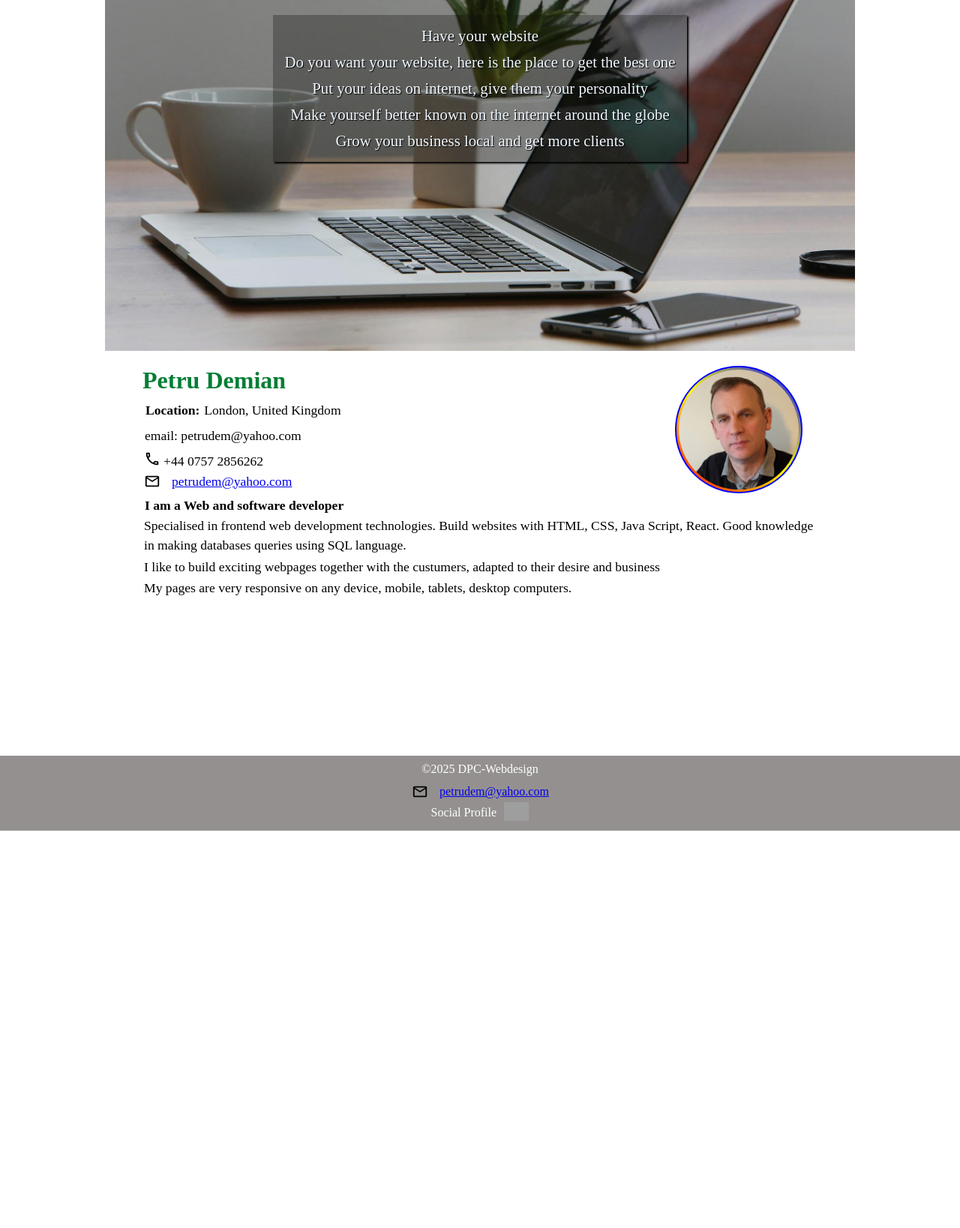
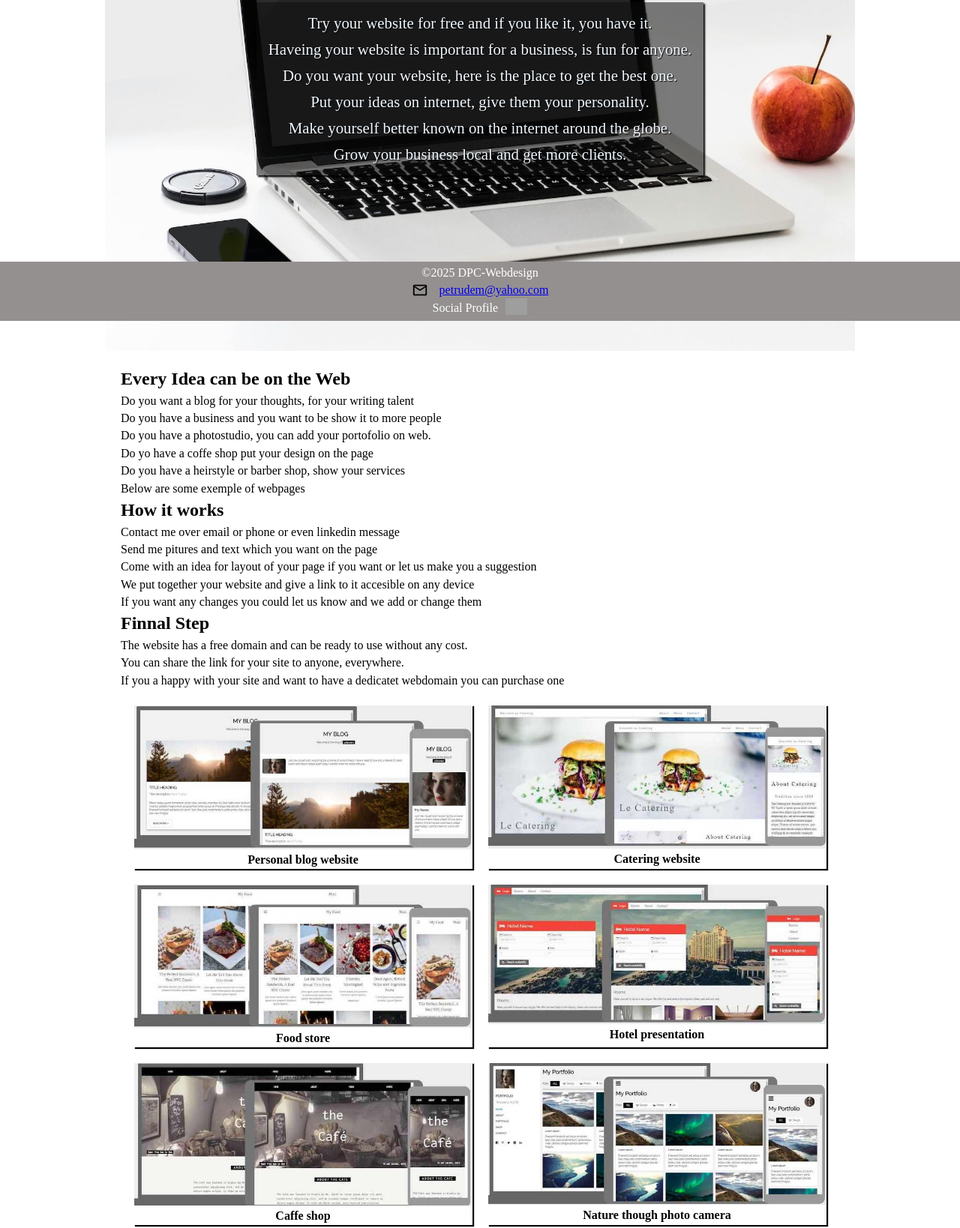
Before and after one commit to petredemi/mybusiness, a plain HTML site: page index.html in a window 1280 px wide. Shown: the part 372-2010 px from the top of the page at 75% size. Before the commit the page ends 1481 px from the top, so only its background shows below. Drawn offline with Linux system fonts and the light colour scheme; grey boxes are pictures that could not be loaded.

Commit message:
finel stage

```diff
--- a/contact.css
+++ b/contact.css
@@ -3,6 +3,7 @@
     min-height: 500px;
     padding: 20px;margin: auto;
     font-size: 1.1rem;
+    margin-top: 50px;
 }
 .contactpage  p,h4{
     margin: 3px;
--- a/index.html
+++ b/index.html
@@ -3,8 +3,9 @@
 <head>
     <meta charset="UTF-8">
     <meta name="viewport" content="width=device-width, initial-scale=1.0">
+    <link rel="stylesheet" href="contact.css">
+    <link rel="stylesheet" href="services.css">
     <link rel="stylesheet" href="style.css">
-    <link rel="stylesheet" href="contact.css">
     <script src="mybussines.js" defer></script>
     <title>dpc-webdesign</title>
 </head>
@@ -25,14 +26,63 @@
         <div class="content">
             <div class="by">by Petru Demian</div>
             <div class="intro">
-                <p>Have your website</p>
-                <p>Do you want your website, here is the place to get the best one</p>
-                <p>Put your ideas on internet, give them your personality</p>
-                <p>Make yourself better known on the internet around the globe</p>
-                <p>Grow your business local and get more clients</p>
+                <p>Try your website for free and if you like it, you have it.</p>
+                <p>Haveing your website is important for a business, is fun for anyone.</p>
+                <p>Do you want your website, here is the place to get the best one.</p>
+                <p>Put your ideas on internet, give them your personality.</p>
+                <p>Make yourself better known on the internet around the globe.</p>
+                <p>Grow your business local and get more clients.</p>
+            </div>
+        </div>
+        <div class="servicespage">
+            <div class="port">
+                <h2>Every Idea can be on the Web</h2>
+                <p>Do you want a blog for your thoughts, for your writing talent</p>
+                <p>Do you have a business and you want to be show it to more people</p>
+                <p>Do you have a photostudio, you can add your portofolio on web.</p>
+                <p>Do yo have a coffe shop put your design on the page</p>
+                <p>Do you have a heirstyle  or barber shop, show your services</p>
+                <p>Below are some exemple of webpages</p>
+                <h2>How it works</h2>
+                <p>Contact me over email or phone or even linkedin message</p>
+                <p>Send me pitures and text which you want on the page</p>
+                <p>Come with an idea for layout of your page if you want or let us make you a suggestion</p>
+                <p>We put together your website and give a link to it accesible on any device </p>
+                <p>If you want any changes you could let us know and we add or change them</p>
+                <h2>Finnal  Step</h2>
+                <p>The website has a free domain and can be ready to use without any cost.</p>
+                <p>You can share the link for your site to anyone, everywhere.</p>
+                <p>If you a happy with your site and want to have a dedicatet webdomain you can purchase one </p>
+            </div>
+            <div class="portfolio">
+                <div>
+                    <img src="./pictures/blog.jpeg" alt="">
+                    <h4>Personal blog website</h4>
+                </div>
+                <div>
+                    <img src="./pictures/catering.jpeg" alt="">
+                    <h4>Catering website</h4>
+                </div>
+                <div>
+                    <img src="./pictures/food.jpeg" alt="">
+                    <h4>Food store</h4>
+                </div>
+                <div>
+                    <img src="./pictures/hotel.jpeg" alt="">
+                    <h4>Hotel presentation</h4>
+                </div>
+                <div>
+                    <img src="./pictures/cafe.jpeg" alt="">
+                    <h4>Caffe shop</h4>
+                </div>
+                <div>
+                    <img src="./pictures/nature.jpeg" alt="">
+                    <h4>Nature though photo camera</h4>
+                </div>
             </div>
 
         </div>
+
         <div class="contactpage">
             <img src="./pictures/portrait4.jpg" alt="">
             <h3>Petru Demian</h3>
@@ -49,10 +99,13 @@
                 <img src="./symbols/email-outline.svg" alt="" style="margin-right: 15px;">
                 <a href="mailto:petrudem@yahoo.com">petrudem@yahoo.com</a>
             </div>
-            <h4>I am a Web and software developer</h4>
+            <h4>I am a passionate Web and software developer</h4>
             <div class="aboutme">
                 <p>Specialised in frontend web development technologies.
-                Build websites with HTML, CSS, Java Script, React. Good knowledge in making databases queries using SQL language.</p>
+                Build websites with coding languages HTML, CSS, Java Script, React which
+                give a more flexibility about design for your site, you don't need a template, you
+                have only what you wish on the computer screen, free of advertising and bugs presents usualy in
+                template sites.</p>
                 <p>I like to build exciting webpages together with the custumers, adapted to their desire and business</p>
                 <p> My pages are very responsive on any device, mobile, tablets, desktop computers.</p>
             </div>
@@ -67,7 +120,7 @@
             <div class="links">
                 <p style="margin-right: 10px; height: fit-content;">Social Profile</p>
                 <a href="https://www.linkedin.com/in/petru-demian-b8306262/" target = '_blank'>
-                    <img src="https://cdn.jsdelivr.net/gh/devicons/devicon@latest/icons/linkedin/linkedin-original.svg" height="25px"  style="margin: 0px;"/>
+                    <img src="https://cdn.jsdelivr.net/gh/devicons/devicon@latest/icons/linkedin/linkedin-original.svg" height="22px"  style="margin: 0px;"/>
                 </a>
             </div>
         </footer>
--- a/mybussines.js
+++ b/mybussines.js
@@ -5,18 +5,32 @@ const contactbtn = document.querySelector('div.contact')
 
 const content = document.querySelector('.content')
 const contactpage = document.querySelector('div.contactpage')
+const servicespage = document.querySelector('div.servicespage')
 
 homebtn.addEventListener('click', (e) =>{
     content.setAttribute('style', 'display:flex')
-    homebtn.setAttribute('style', 'background-color: green')
+    servicespage.setAttribute('style', 'display: none')
+    contactpage.setAttribute('style', 'display: none')
+    homebtn.setAttribute('style', 'background-color: lightgreen')
+    servbtn.setAttribute('style', 'background-color: none')
     contactbtn.setAttribute('style', 'background-color: none')
+})
+servbtn.addEventListener('click', (e) => {
+    content.setAttribute('style', 'display: none')
+    servicespage.setAttribute('style', 'display: block')
     contactpage.setAttribute('style', 'display: none')
+    homebtn.setAttribute('style', 'background-color: none')
+    servbtn.setAttribute('style', 'background-color: lightgreen')
+    contactbtn.setAttribute('style', 'background-color: none')
 })
+
+
+
 contactbtn.addEventListener('click', (e) => {
     content.setAttribute('style', 'display: none')
+    servicespage.setAttribute('style', 'display: none')
     contactpage.setAttribute('style', 'display: block')
     homebtn.setAttribute('style', 'background-color: none')
-    contactbtn.setAttribute('style', 'background-color: green')
-
-
+    servbtn.setAttribute('style', 'background-color: none')
+    contactbtn.setAttribute('style', 'background-color: lightgreen')
 })
--- /dev/null
+++ b/services.css
@@ -0,0 +1,42 @@
+.servicespage{
+    max-width: 1000px;
+    margin: auto;
+    min-height: 500px;
+}
+.servicespage p, h2{
+    line-height: 1.4;
+    margin: 1px;
+}
+.servicespage h4{
+    margin-top: 0px;
+    text-align: center;
+}
+.portfolio{
+    max-width: 1000px;
+    display: flex;
+    justify-content: center;
+    flex-wrap: wrap;
+}
+.portfolio > div{
+    margin-bottom: 10px;
+    box-shadow: 2px 2px 1px black;
+    margin-left: 10px;
+    margin-right: 10px;
+    margin-bottom: 20px;
+}
+.portfolio >div> img{
+    min-width: 250px;
+    max-width: 450px;
+    margin: 1px;
+}
+.port{
+    padding: 20px;
+}
+@media(max-width:450px){
+    .portfolio >div> img{
+        width: 100%;
+        margin-left: 2px;
+        margin-right: 2px;
+
+    }
+}
--- a/style.css
+++ b/style.css
@@ -18,7 +18,7 @@ h3{
     height:fit-content;
 }
 .toppage{
-    background-color:deepskyblue;
+    background-color:darkturquoise;
 
 }
 .top{
@@ -33,23 +33,24 @@ nav{
     display: flex;
     flex-wrap: wrap;
     justify-content: end;
-    margin-left: 30px;
+    margin-left: 35px;
     margin-right: 10px;
 }
 nav >div{
     margin-left: 10px;
     margin-bottom: 10px;
     font-size: 1.3rem;
-    font-weight: 600;
+    font-weight: 500;
     padding: 5px;
     border: 1px solid black;
     padding: 3px;
     height: fit-content;
-    color: rgb(255, 4, 0);
+    color: rgb(30, 6, 167);
+    text-shadow: 1px 1px 1px black;
 }
 nav >div:hover{
-    background-color: rgb(165, 164, 164);
-    color: white;
+    background-color: rgb(173, 171, 171);
+    color: rgb(122, 2, 181);
 }
 .logo-title{
     display: flex;
@@ -65,6 +66,7 @@ nav >div:hover{
     text-shadow: 2px 2px 2px rgb(4, 4, 4), 0 0 1em rgb(34, 5, 255);
     box-shadow: 1px 1px 10px black;
     max-width: 300px;
+    background-color: blanchedalmond;
 
 }
 .content{
@@ -72,7 +74,7 @@ nav >div:hover{
     margin: auto;
     max-width: 1000px;
     min-height: 700px;
-    background-image: url('pictures/laptopdesk1.jpg');
+    background-image: url('pictures/laptop2.jpg');
     background-size: cover;
     background-position: center;
     text-shadow: 1px 1px 1px black;
@@ -82,14 +84,15 @@ nav >div:hover{
     width: 90%;
     text-align: end;
     padding: 5px;
-    color: rgb(255, 255, 255);
+    color: rgb(2, 1, 1);
     position: absolute;
     max-width: 990px;
     margin-right: 10px;
+    z-index: 1;
 }
 .intro{
     position: relative;
-    background-color: rgba(13, 13, 12, 0.305);
+    background-color: rgba(13, 13, 12, 0.52);
     max-width: 700px;
     margin: auto;
     bottom: 50%;
@@ -107,37 +110,50 @@ nav >div:hover{
 }
 footer{
     display: flex;
-    position:relative;
+    position:fixed;
     flex-direction: column;
-    height: 100px;
+    height: auto;
     background-color: rgb(149, 144, 144);
     margin: auto;
     color: white;
     width: 100%;
-    margin-bottom: 1px;
+    bottom: 0;
 }
 footer > p{
-    margin-bottom: 1px;
     margin: auto;
+    margin-bottom: 2px;
+    margin-top: 6px;
+}
+a{
+    margin: 0px;
 }
 .email_phone{
     margin: auto;
     margin-bottom: 0px;
-    margin-top: 0px;
     display: flex;
     align-items: center;
     margin-top:1px;
 }
 .email_phone > img{
     height: 22px;
-    margin: 1px;
+    margin: 0px;
 }
 .links{
     display: flex;
     align-items: center;
     width: fit-content;
     margin: auto;
-    margin-top: 1px;
+    margin-top: 0px;
     padding: 0px;
-    height: 30px;
+    height: 25px;
+    margin-bottom: 5px;
 }
+@media(max-width: 720px){
+    .content{
+        background: url('pictures/mobile.jpg');
+        background-size:cover;
+        background-position: center;
+        max-width: 820px;
+
+    };
+}
```
Also changed, not shown: pictures/blog.jpeg (added), pictures/cafe.jpeg (added), pictures/catering.jpeg (added), pictures/food.jpeg (added), pictures/hotel.jpeg (added), pictures/interiordesign.jpeg (added), pictures/laptop2.jpg (added), pictures/laptopdesk1 copy.jpeg (deleted), pictures/mobile.jpg (added), pictures/nature.jpeg (added).
